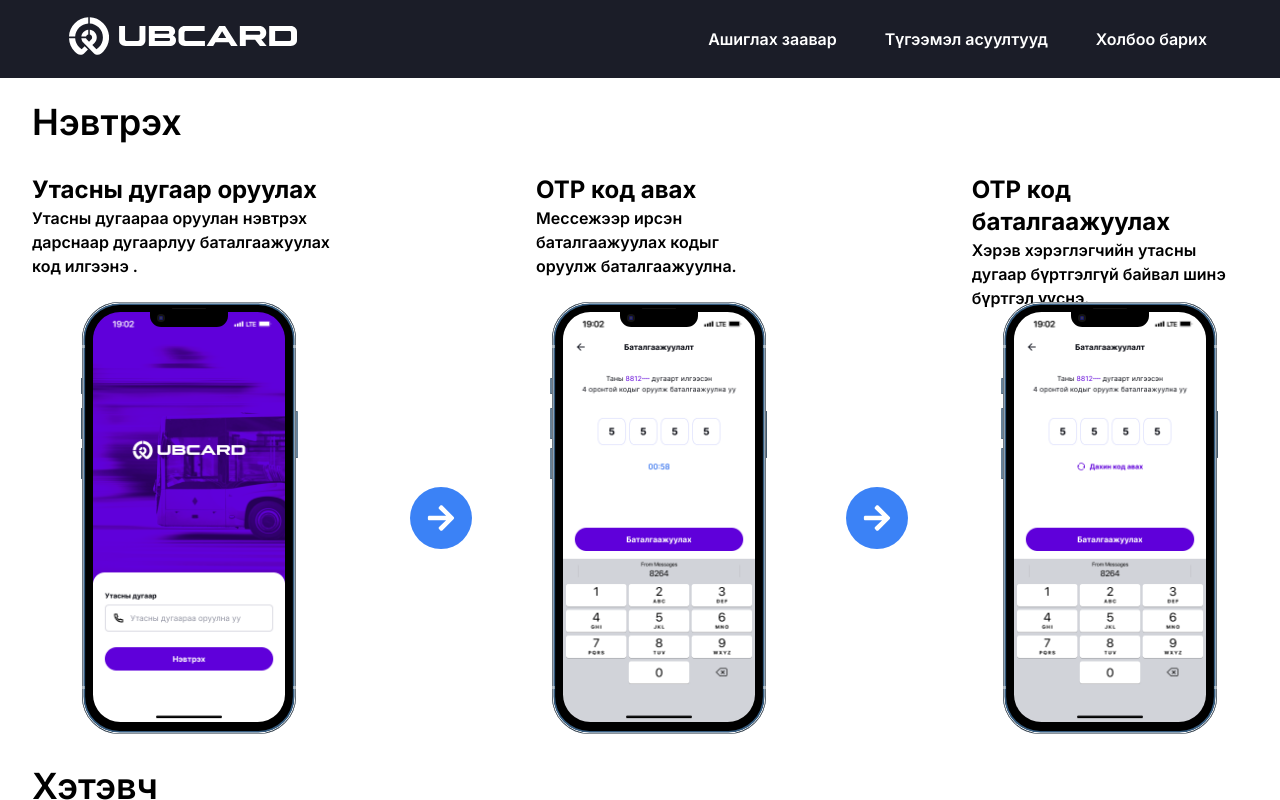
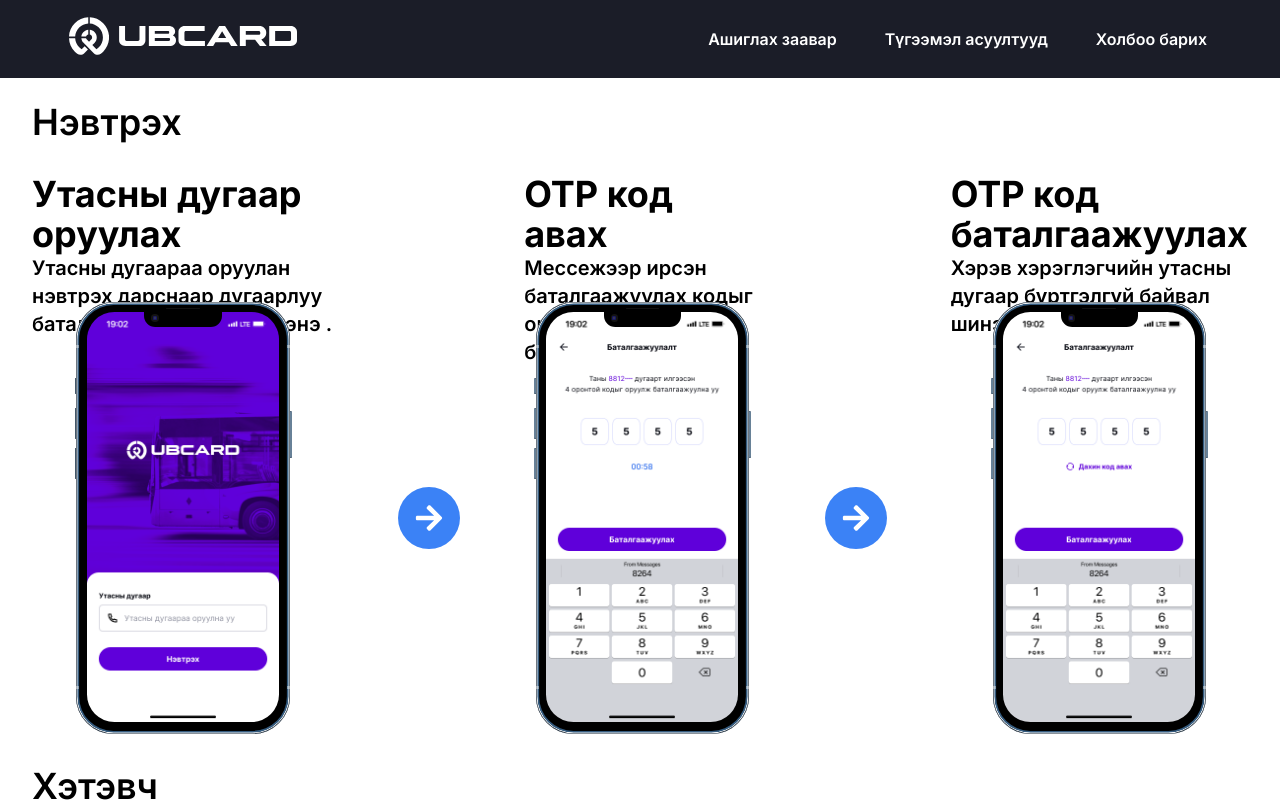
Before and after one commit to kodomo-kazuko/transportation_landing_page, a Next.js app: page / in a window 1280 px wide. Both pictures are taken after a click on the button "Ашиглах заавар". Shown: the top 800 px of the page. Built offline with nearby package versions, Linux system fonts and the light colour scheme.

Commit message:
made text bigger

```diff
--- a/src/app/components/Card.tsx
+++ b/src/app/components/Card.tsx
@@ -11,8 +11,12 @@
   return (
     <div className="flex-grow rounded-lg p-4 space-y-4 md:p-8 md:space-y-8 text-left">
       <div className="h-20 md:h-24">
-        <h1 className="text-xl font-bold md:text-2xl">{title}</h1>
-        <p className="text-sm md:text-base">{description}</p>
+        <h1 className="text-xl md:text-2xl lg:text-3xl xl:text-4xl font-bold">
+          {title}
+        </h1>
+        <p className="text-sm md:text-base lg:text-lg xl:text-xl">
+          {description}
+        </p>
       </div>
       <div className="items-end">{children}</div>
     </div>
```
